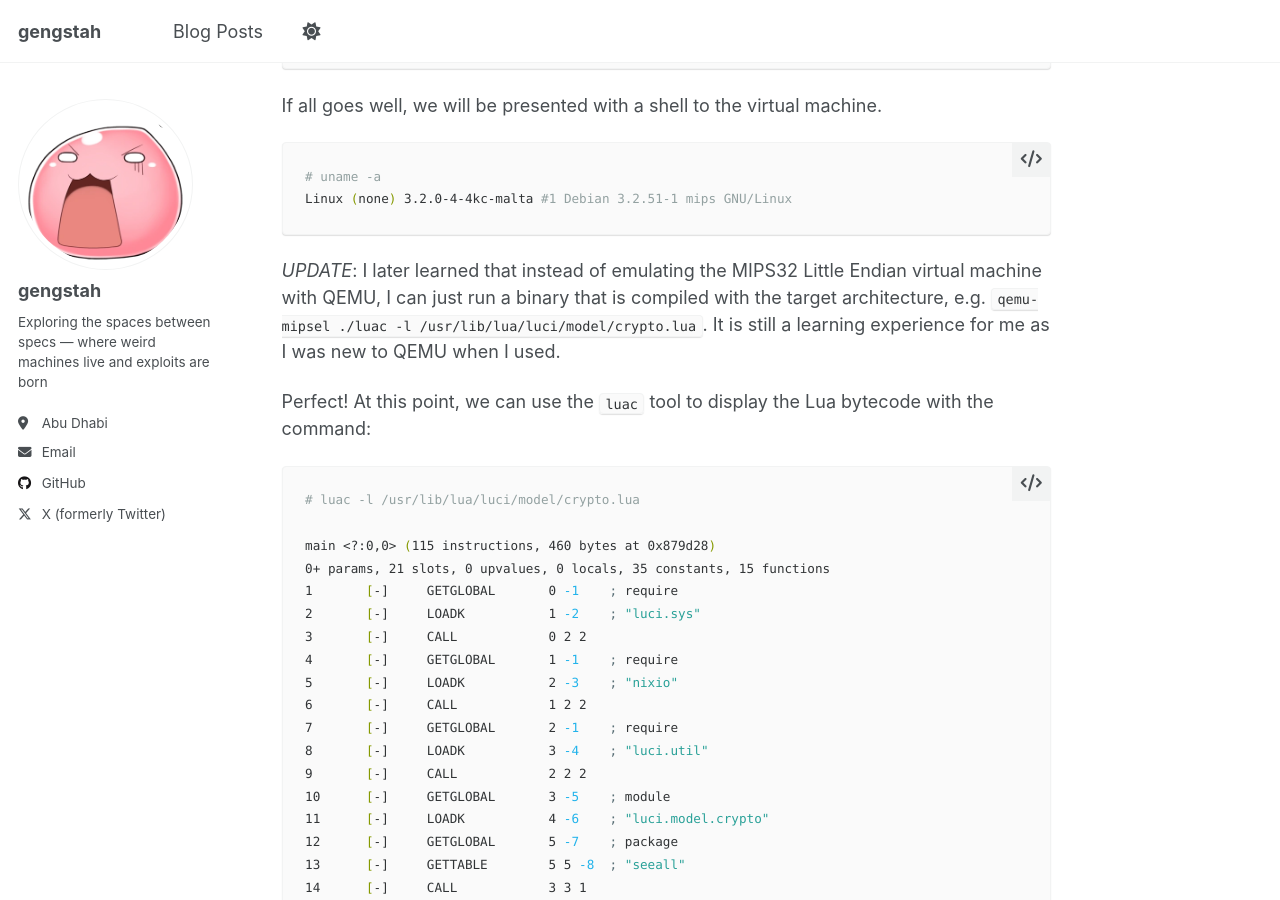
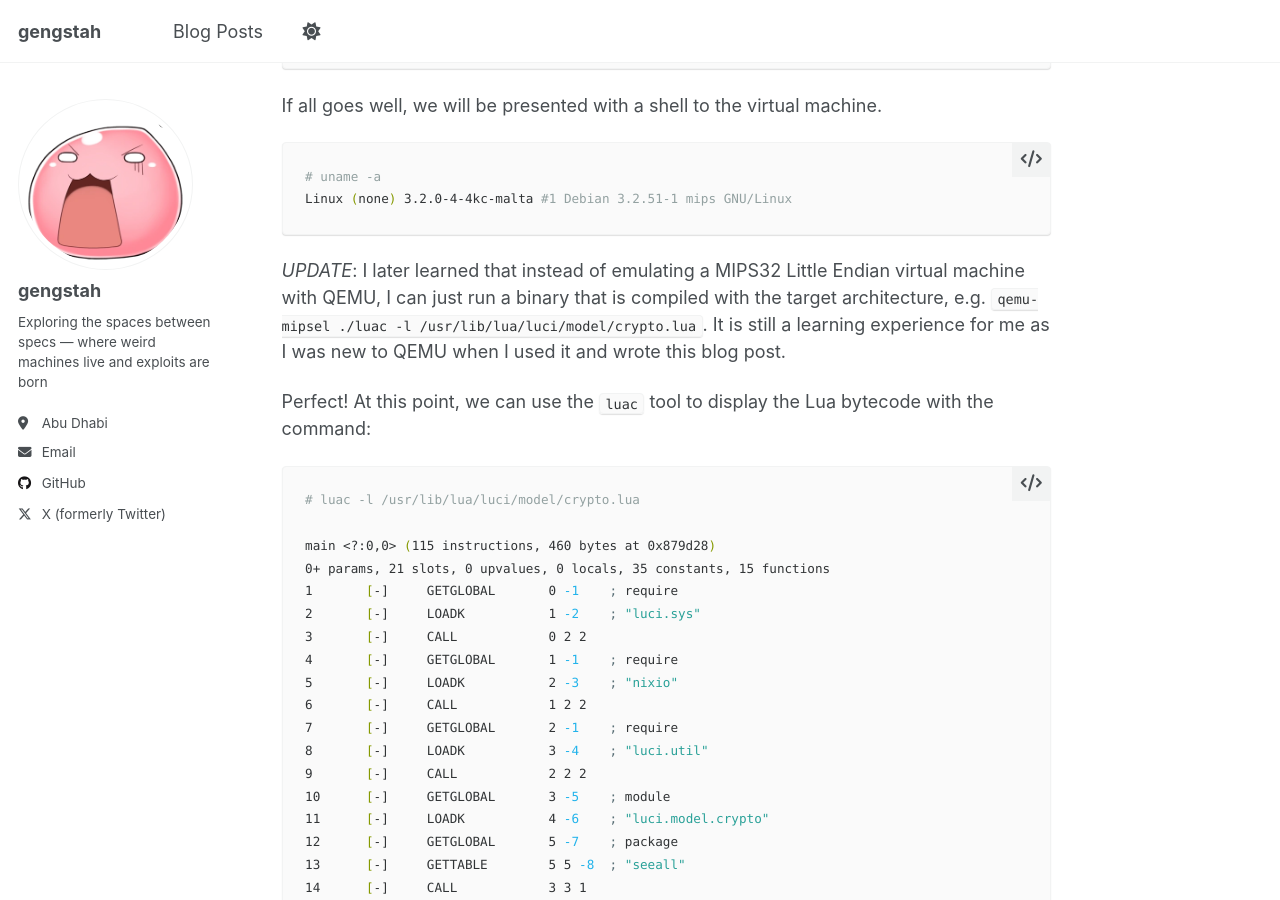
Before and after one commit to gengstah/gengstah.github.io, a Jekyll site: the page built from _posts/2025-09-04-blog.md, in a window 1280 px wide and 900 px high, scrolled down 5954 px. Built offline with Jekyll 4.4.1, drawn with Linux system fonts in a browser that asks for light colours.

Commit message:
update blog 2025-09-04

````diff
--- a/_posts/2025-09-04-blog.md
+++ b/_posts/2025-09-04-blog.md
@@ -242,7 +242,7 @@ If all goes well, we will be presented with a shell to the virtual machine.
 Linux (none) 3.2.0-4-4kc-malta #1 Debian 3.2.51-1 mips GNU/Linux
 ```
 
-*UPDATE*: I later learned that instead of emulating the MIPS32 Little Endian virtual machine with QEMU, I can just run a binary that is compiled with the target architecture, e.g. `qemu-mipsel ./luac -l /usr/lib/lua/luci/model/crypto.lua`. It is still a learning experience for me as I was new to QEMU when I used.
+*UPDATE*: I later learned that instead of emulating a MIPS32 Little Endian virtual machine with QEMU, I can just run a binary that is compiled with the target architecture, e.g. `qemu-mipsel ./luac -l /usr/lib/lua/luci/model/crypto.lua`. It is still a learning experience for me as I was new to QEMU when I used it and wrote this blog post.
 
 Perfect! At this point, we can use the `luac` tool to display the Lua bytecode with the command:
 ```bash
````
